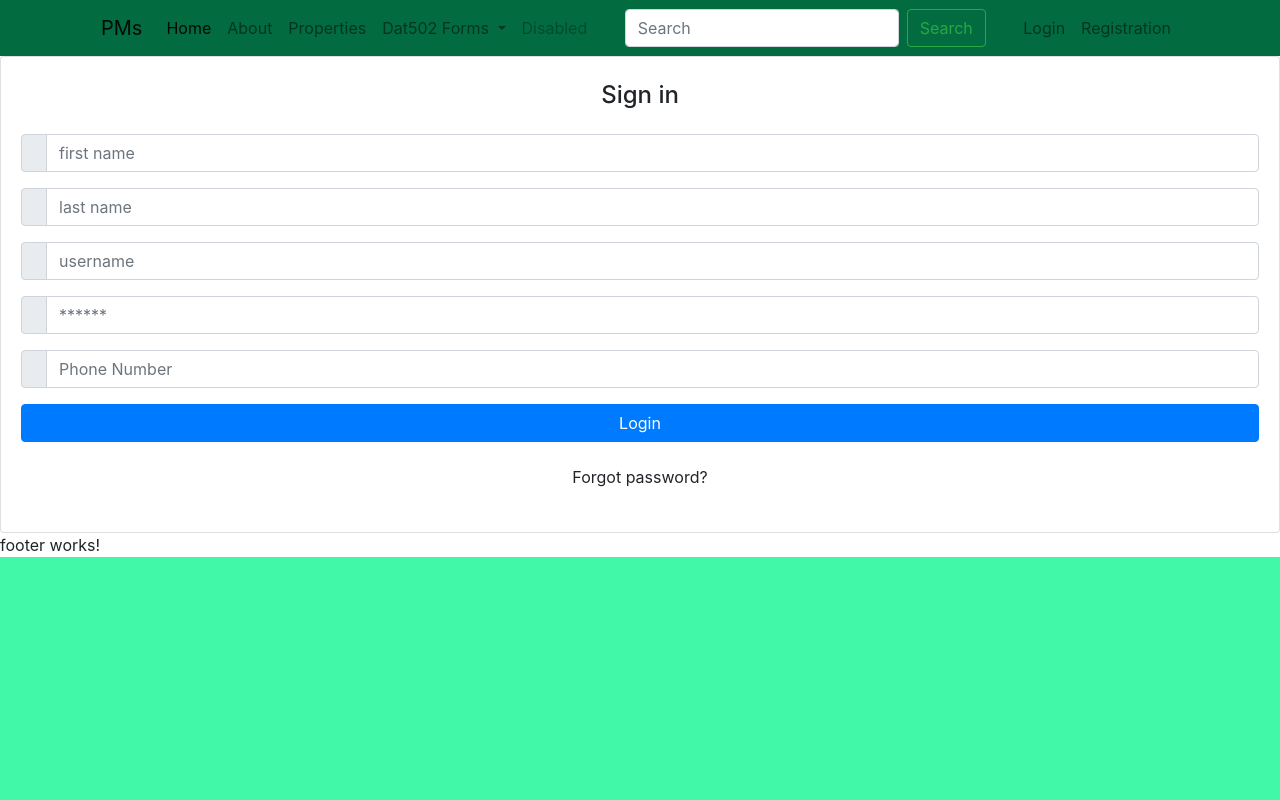
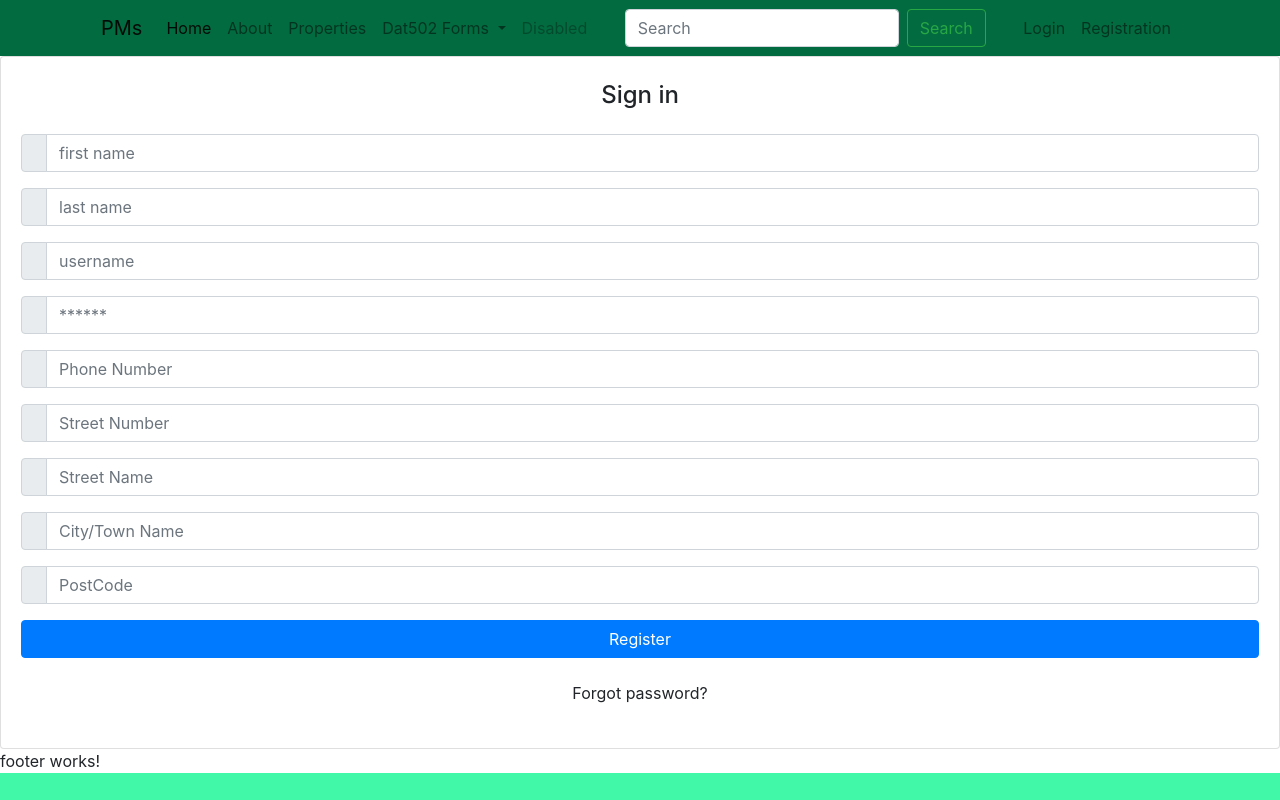
Before and after one commit to L8rlTinkerer/Dat502-Ass2-Client, an Angular app in the folder client/: page /register in a window 1280 px wide. Built offline with nearby package versions, Linux system fonts and the light colour scheme.

Commit message:
Register client

```diff
--- /dev/null
+++ b/client/src/app/core_modules/register-client/address.model.ts
@@ -0,0 +1,6 @@
+export class AddressModel {
+    streetNumber: string;
+    streetOrRoadName: string;
+    cityOrTownName: string;
+    postCode: string;
+}
--- a/client/src/app/core_modules/register-client/register-client/register-client.component.html
+++ b/client/src/app/core_modules/register-client/register-client/register-client.component.html
@@ -1,13 +1,24 @@
 <div class="card">
     <article class="card-body">
         <h4 class="card-title text-center mb-4 mt-1">Sign in</h4>
-        <form #loginForm="ngForm" (ngSubmit)="login(loginForm)">
+        <form #registerForm="ngForm" (ngSubmit)="register(registerForm)">
             <div class="form-group">
                 <div class="input-group">
                     <div class="input-group-prepend">
                         <span class="input-group-text"> <i class="fa fa-user"></i> </span>
                     </div>
-                    <input class="form-control" placeholder="first name" name="FirstName" #FirstName ngModel>
+                    <input class="form-control" placeholder="first name" name="FirstName" #FirstName [(ngModel)]="registrationModel.firstName">
+                    <span style="color: red;" *ngIf="error">{{ errorResponseModel.FirstName[0] }}</span>
+                </div>
+                <!-- input-group.// -->
+            </div>
+
+            <div class="form-group">
+                <div class="input-group">
+                    <div class="input-group-prepend">
+                        <span class="input-group-text"> <i class="fa fa-user"></i> </span>
+                    </div>
+                    <input class="form-control" placeholder="last name" name="LastName" #LastName [(ngModel)]="registrationModel.lastName">
                 </div>
                 <!-- input-group.// -->
             </div>
@@ -16,16 +27,7 @@
                     <div class="input-group-prepend">
                         <span class="input-group-text"> <i class="fa fa-user"></i> </span>
                     </div>
-                    <input class="form-control" placeholder="last name" name="LastName" #LastName ngModel>
-                </div>
-                <!-- input-group.// -->
-            </div>
-            <div class="form-group">
-                <div class="input-group">
-                    <div class="input-group-prepend">
-                        <span class="input-group-text"> <i class="fa fa-user"></i> </span>
-                    </div>
-                    <input class="form-control" placeholder="username" name="UserName" #UserName ngModel>
+                    <input class="form-control" placeholder="username" name="UserName" #UserName [(ngModel)]="registrationModel.userName">
                 </div>
                 <!-- input-group.// -->
             </div>
@@ -35,7 +37,7 @@
                     <div class="input-group-prepend">
                         <span class="input-group-text"> <i class="fa fa-lock"></i> </span>
                     </div>
-                    <input class="form-control" placeholder="******" type="password" name="UserPassword" #UserPassword ngModel>
+                    <input class="form-control" placeholder="******" type="password" name="UserPassword" #UserPassword [(ngModel)]="registrationModel.userPassword">
                 </div>
                 <!-- input-group.// -->
             </div>
@@ -44,13 +46,55 @@
                     <div class="input-group-prepend">
                         <span class="input-group-text"> <i class="fa fa-user"></i> </span>
                     </div>
-                    <input class="form-control" placeholder="Phone Number" name="PhoneNumber" #PhoneNumber ngModel>
+                    <input class="form-control" placeholder="Phone Number" name="PhoneNumber" #PhoneNumber [(ngModel)]="registrationModel.phoneNumber">
                 </div>
+                <!-- input-group.// -->
+            </div>
+
+
+
+            <div class="form-group">
+                <div class="input-group">
+                    <div class="input-group-prepend">
+                        <span class="input-group-text"> <i class="fa fa-user"></i> </span>
+                    </div>
+                    <input class="form-control" placeholder="Street Number" name="StreetNumber" #StreetNumber [(ngModel)]="addressModel.streetNumber">
+                    <span style="color: red;" *ngIf="error">{{ errorResponseModel['AddressNoNavigation.StreetNumber'][0] }}</span>
+                </div>
+                <!-- input-group.// -->
+            </div>
+
+            <div class="form-group">
+                <div class="input-group">
+                    <div class="input-group-prepend">
+                        <span class="input-group-text"> <i class="fa fa-user"></i> </span>
+                    </div>
+                    <input class="form-control" placeholder="Street Name" name="StreetOrRoadName" #StreetOrRoadName [(ngModel)]="addressModel.streetOrRoadName">
+                </div>
+                <!-- input-group.// -->
+            </div>
+            <div class="form-group">
+                <div class="input-group">
+                    <div class="input-group-prepend">
+                        <span class="input-group-text"> <i class="fa fa-user"></i> </span>
+                    </div>
+                    <input class="form-control" placeholder="City/Town Name" name="CityOrTownName" #UCityOrTownName [(ngModel)]="addressModel.cityOrTownName">
+                </div>
+                <!-- input-group.// -->
+            </div>
+            <div class="form-group">
+                <div class="input-group">
+                    <div class="input-group-prepend">
+                        <span class="input-group-text"> <i class="fa fa-user"></i> </span>
+                    </div>
+                    <input class="form-control" placeholder="PostCode" name="PostCode" #PostCode [(ngModel)]="addressModel.postCode">
+                </div>
+
                 <!-- input-group.// -->
             </div>
             <!-- form-group// -->
             <div class="form-group">
-                <button type="submit" class="btn btn-primary btn-block">Login</button>
+                <button type="submit" class="btn btn-primary btn-block">Register</button>
             </div>
             <!-- form-group// -->
             <p class="text-center"><a href="#" class="btn">Forgot password?</a></p>
--- a/client/src/app/core_modules/register-client/register-client/register-client.component.ts
+++ b/client/src/app/core_modules/register-client/register-client/register-client.component.ts
@@ -1,4 +1,10 @@
 import { Component, OnInit } from '@angular/core';
+import { AuthenticationService } from 'src/app/shared/authentication.service';
+import { NgForm } from '@angular/forms';
+import { Router } from '@angular/router';
+import { RegisterClientModel } from '../register-client.model';
+import { AddressModel } from '../address.model';
+import { RegisterClientResponseModel } from '../register-client-response.model';
 
 @Component({
   selector: 'app-register-client',
@@ -7,9 +13,39 @@ import { Component, OnInit } from '@angular/core';
 })
 export class RegisterClientComponent implements OnInit {
 
-  constructor() { }
+  registrationModel = new RegisterClientModel();
+  addressModel = new AddressModel();
+  errorResponseModel = new RegisterClientResponseModel();
+  error: boolean = false;
+
+  constructor(private authService: AuthenticationService, private route: Router) { }
 
   ngOnInit() {
   }
 
+
+
+  register(form: NgForm){
+
+    this.registrationModel.addressNoNavigation = this.addressModel;
+    let registerSubmission = this.registrationModel;
+
+
+    //let userRegister = JSON.stringify(form.value);
+
+    this.authService.register(registerSubmission).subscribe((result) => {
+      if (result.success){
+        console.log("success");
+        this.route.navigate(['/home']);
+      }
+    }, error => {
+        this.error = true;
+        this.errorResponseModel = error.error;
+
+      console.log(this.errorResponseModel["AddressNoNavigation.PostCode"][0])
+    });
+
+
+  }
+
 }
--- a/client/src/app/shared/authentication.service.ts
+++ b/client/src/app/shared/authentication.service.ts
@@ -2,7 +2,8 @@ import { Injectable } from "@angular/core";
 import { HttpClient, HttpHeaders } from '@angular/common/http';
 import { Observable } from 'rxjs';
 import { LoginModel } from '../core_modules/login/login.model';
-import { RegisterClientModel } from '../core_modules/register-client/register-client.model';
+import { RegisterClientResponseModel } from '../core_modules/register-client/register-client-response.model';
+
 
 @Injectable()
 
@@ -25,11 +26,11 @@ export class AuthenticationService {
         });
     }
 
-    register(user: any): Observable<RegisterClientModel>{
+    register(user: any): Observable<RegisterClientResponseModel>{
         var headers = new HttpHeaders({
             "Content-Type": "application/json"
         });
-        return this.http.post<RegisterClientModel>(this.baseURL + "register", user, {
+        return this.http.post<RegisterClientResponseModel>(this.baseURL + "register", user, {
             headers: headers
         });
     }
```
Also changed, not shown: client/src/app/core_modules/register-client/register-client-response.model.ts (added, +8 -0 lines), client/src/app/core_modules/register-client/register-client.model.ts (+8 -5 lines), 1 other file (tests, documents, lock files or other folders).
